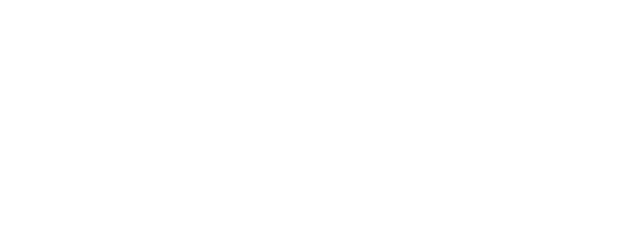
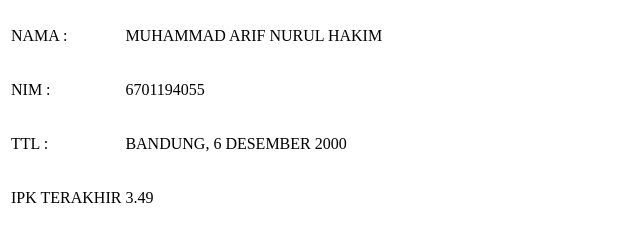
Before and after one commit to arifnurulhakim/6701194055-assessment1pwb, a plain HTML site: page index.html in a window 1280 px wide. Shown: the whole page, without its empty margins (0-640 px from the left). Drawn offline with Linux system fonts and the light colour scheme.

Commit message:
v1.1-6701194055

```diff
--- a/index.html
+++ b/index.html
@@ -5,6 +5,42 @@
     <title>Title</title>
 </head>
 <body>
+<table>
+    <tr>
+        <td>
+            <p>NAMA :</p>
+        </td>
+        <td>
+            <p>MUHAMMAD ARIF NURUL HAKIM</p>
+        </td>
+    </tr>
 
+    <tr>
+        <td>
+            <p>NIM :</p>
+        </td>
+        <td>
+            <p>6701194055</p>
+        </td>
+    </tr>
+
+    <tr>
+        <td>
+            <p>TTL :</p>
+        </td>
+        <td>
+            <p>BANDUNG, 6 DESEMBER 2000</p>
+        </td>
+    </tr>
+
+    <tr>
+        <td>
+            <p>IPK TERAKHIR</p>
+        </td>
+        <td>
+            <p>3.49</p>
+        </td>
+    </tr>
+</table>
 </body>
 </html>
```
